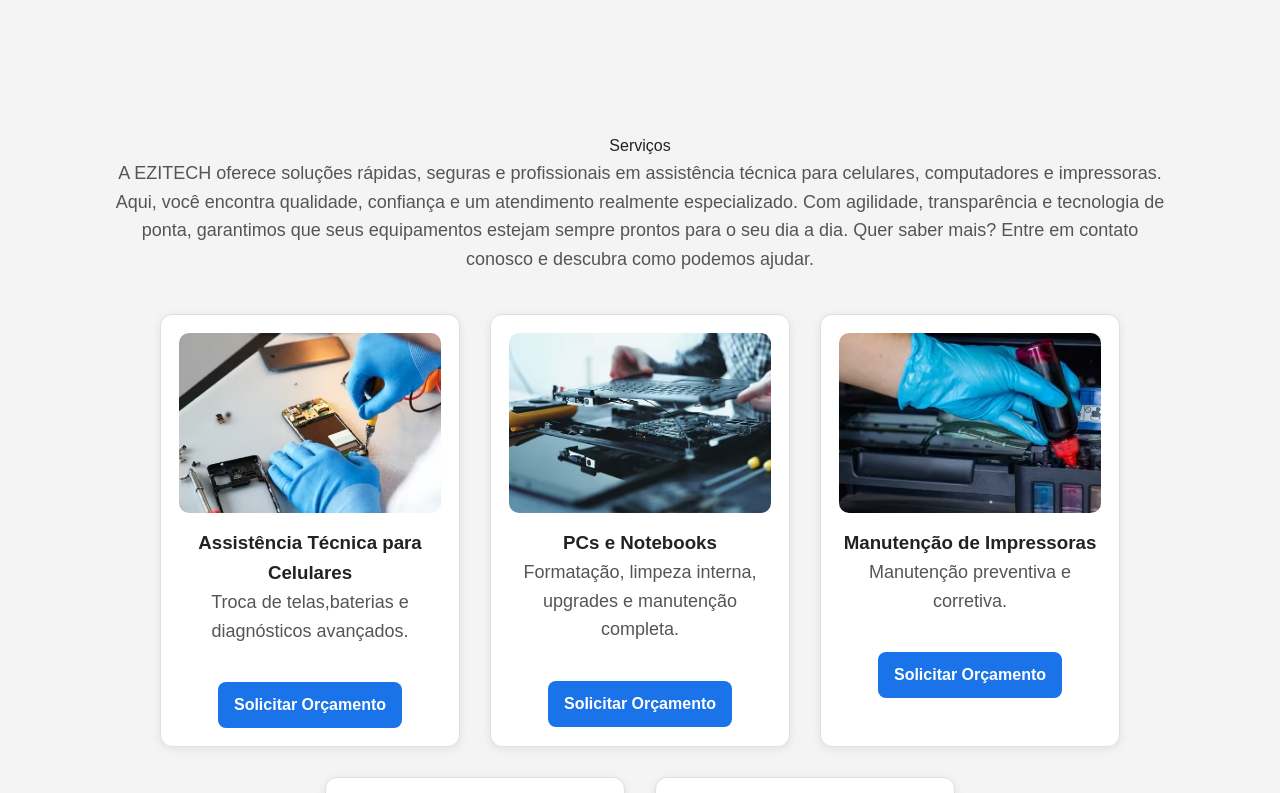
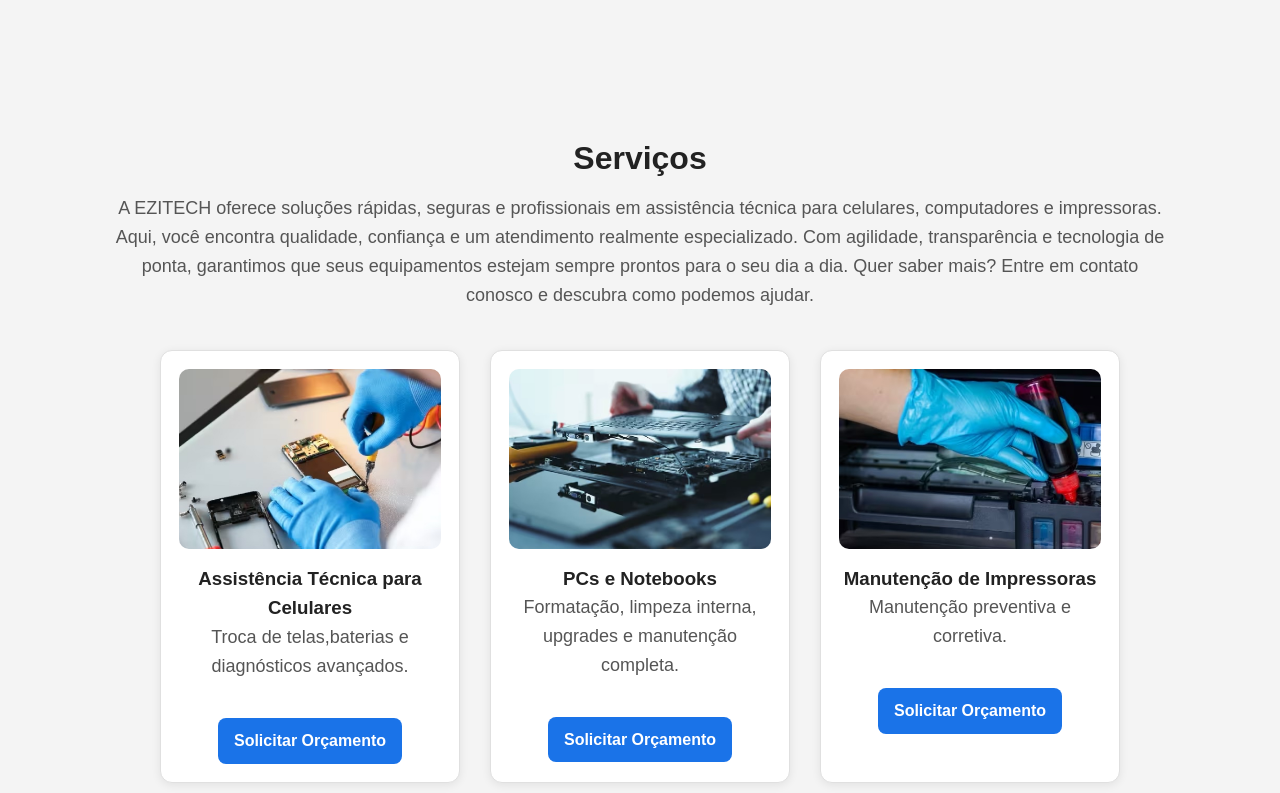
Before and after one commit to nikoabsurdo/Projeto_Ezitech4, a plain HTML site: page index.html in a window 1280 px wide. Shown: the part 440-1233 px from the top of the page. Drawn offline with Linux system fonts and the light colour scheme.

Commit message:
Fix HTML structure and correct closing tags

```diff
--- a/index.html
+++ b/index.html
@@ -39,7 +39,7 @@
 
         <!-- Serviços Principais -->
         <section id="servicos">
-         <h>Serviços</h2>
+         <h2>Serviços</h2>
          <p>A EZITECH oferece soluções rápidas, seguras e profissionais em assistência técnica para celulares, computadores e impressoras. Aqui, você encontra qualidade, confiança e um atendimento realmente especializado.
 
 Com agilidade, transparência e tecnologia de ponta, garantimos que seus equipamentos estejam sempre prontos para o seu dia a dia.
```
